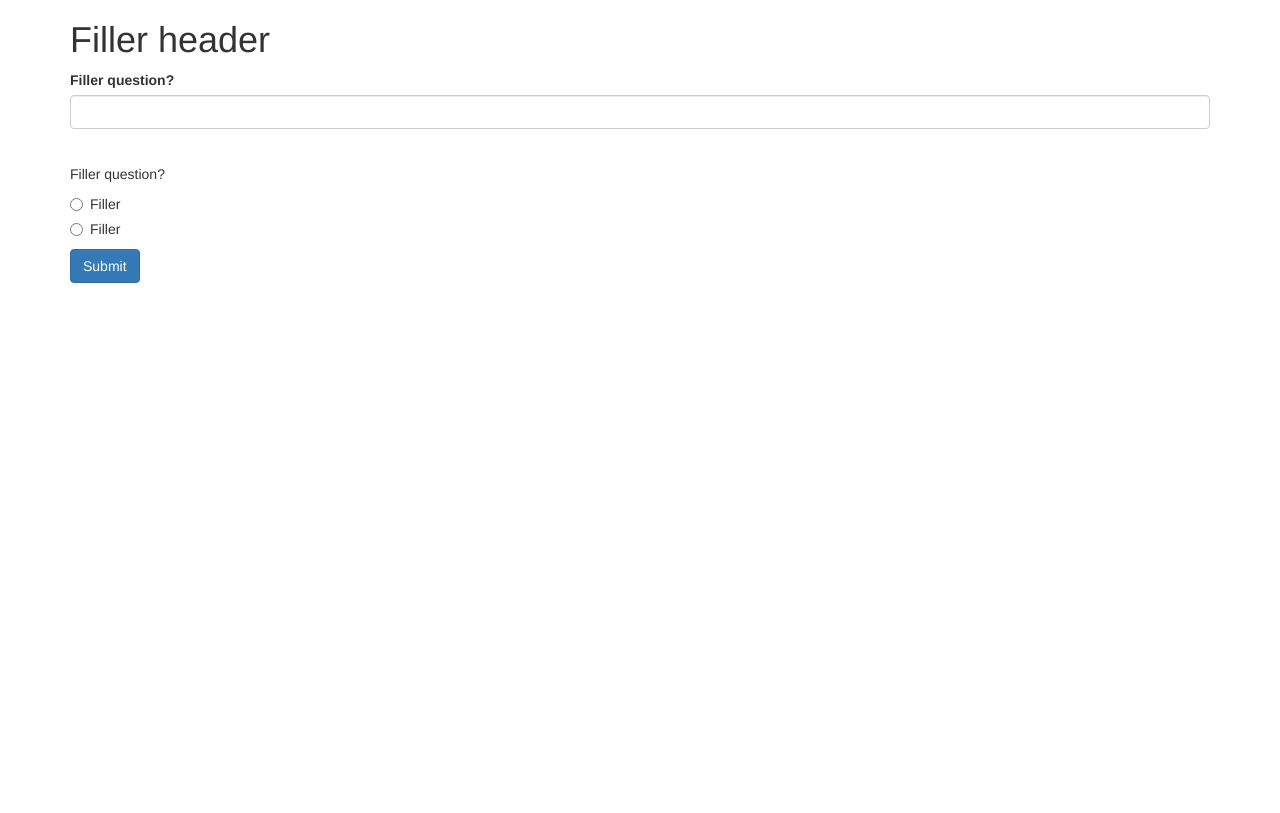
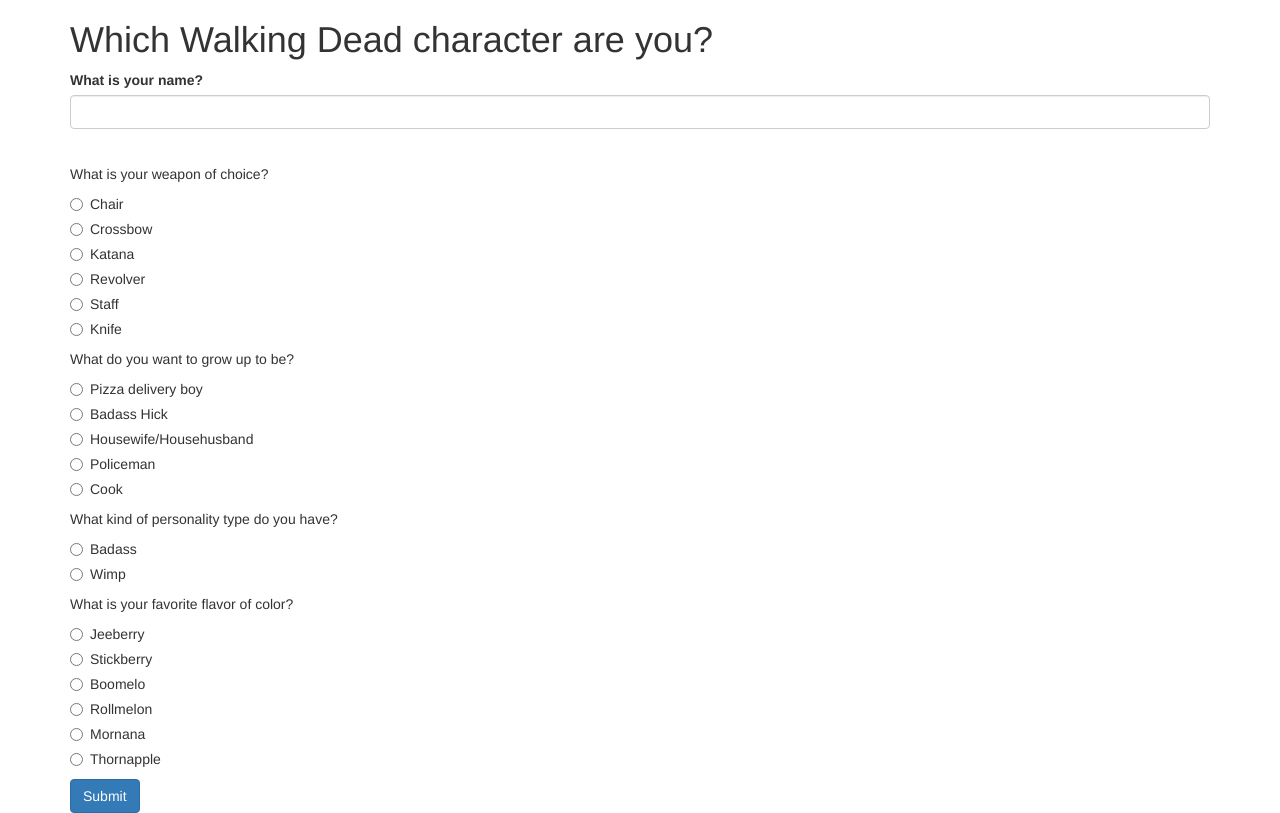
Before and after one commit to bryantwang1/what-character, a plain HTML site: page index.html in a window 1280 px wide. Drawn offline with Linux system fonts and the light colour scheme.

Commit message:
Add form options for Walking Dead character-related questions.

```diff
--- a/index.html
+++ b/index.html
@@ -9,29 +9,138 @@
   </head>
   <body>
     <div class="container">
-      <h1>Filler header</h1>
+      <h1>Which Walking Dead character are you?</h1>
 
-      <form id="filler">
+      <form id="walking-dead">
         <div class="form-group">
-          <label for="filler">Filler question?</label>
-          <input id="filler" class="form-control" type="text" aria-describedby="helpBlock1">
+          <label for="name">What is your name?</label>
+          <input id="name" class="form-control" type="text" aria-describedby="helpBlock1">
           <span id="helpBlock1" class="help-block"></span><br>
         </div>
 
-        <p id="radio-menu">Filler question?</p>
+        <p id="radio-menu">What is your weapon of choice?</p>
         <div class="radio">
           <label>
-            <input type="radio" name="fillername" value="filler">
-            Filler
+            <input type="radio" name="weapon" value="chair">
+            Chair
           </label>
         </div>
         <div class="radio">
           <label>
-            <input type="radio" name="fillername" value="filler">
-            Filler
+            <input type="radio" name="weapon" value="xbow">
+            Crossbow
+          </label>
+        </div>
+        <div class="radio">
+          <label>
+            <input type="radio" name="weapon" value="katana">
+            Katana
+          </label>
+        </div>
+        <div class="radio">
+          <label>
+            <input type="radio" name="weapon" value="revolver">
+            Revolver
+          </label>
+        </div>
+        <div class="radio">
+          <label>
+            <input type="radio" name="weapon" value="staff">
+            Staff
+          </label>
+        </div>
+        <div class="radio">
+          <label>
+            <input type="radio" name="weapon" value="knife">
+            Knife
+          </label>
+        </div>
+
+        <p id="radio-menu">What do you want to grow up to be?</p>
+        <div class="radio">
+          <label>
+            <input type="radio" name="job" value="delivery-boy">
+            Pizza delivery boy
+          </label>
+        </div>
+        <div class="radio">
+          <label>
+            <input type="radio" name="job" value="badass-hick">
+            Badass Hick
+          </label>
+        </div>
+        <div class="radio">
+          <label>
+            <input type="radio" name="job" value="house-spouse">
+            Housewife/Househusband
+          </label>
+        </div>
+        <div class="radio">
+          <label>
+            <input type="radio" name="job" value="cop">
+            Policeman
+          </label>
+        </div>
+        <div class="radio">
+          <label>
+            <input type="radio" name="job" value="cook">
+            Cook
+          </label>
+        </div>
+
+        <p id="radio-menu">What kind of personality type do you have?</p>
+        <div class="radio">
+          <label>
+            <input type="radio" name="personality" value="badass">
+            Badass
+          </label>
+        </div>
+        <div class="radio">
+          <label>
+            <input type="radio" name="personality" value="wimp">
+            Wimp
+          </label>
+        </div>
+
+        <p id="radio-menu">What is your favorite flavor of color?</p>
+        <div class="radio">
+          <label>
+            <input type="radio" name="color-flavor" value="jeeberry">
+            Jeeberry
+          </label>
+        </div>
+        <div class="radio">
+          <label>
+            <input type="radio" name="color-flavor" value="stickberry">
+            Stickberry
+          </label>
+        </div>
+        <div class="radio">
+          <label>
+            <input type="radio" name="color-flavor" value="boomelo">
+            Boomelo
+          </label>
+        </div>
+        <div class="radio">
+          <label>
+            <input type="radio" name="color-flavor" value="rollmelon">
+            Rollmelon
+          </label>
+        </div>
+        <div class="radio">
+          <label>
+            <input type="radio" name="color-flavor" value="mornana">
+            Mornana
+          </label>
+        </div>
+        <div class="radio">
+          <label>
+            <input type="radio" name="color-flavor" value="thornapple">
+            Thornapple
           </label>
         </div>
         <button type="submit" class="btn btn-primary">Submit</button>
+
       </form>
       <div class="results-show">
         <h1>You are:</h1>
--- a/js/scripts.js
+++ b/js/scripts.js
@@ -1,11 +1,15 @@
-var unicornParty;
-var dogParty;
+var glenn;
+var daryl;
+var michonne;
+var rick;
+var morgan;
+var carol;
+var coral;
 
 $(document).ready(function(){
   $("#political-beliefs").submit(function(event){
-    var userAge = parseInt($("#age").val())
-    var buttonColor = $("#btn-color").val().toLowerCase();
-    var color = $("input:radio[name=color]:checked").val();
+    var name = $("#name").val();
+    var weapon = $("input:radio[name=weapon]:checked").val();
     var animal = $("input:radio[name=animal]:checked").val();
     var flavor = $("input:radio[name=flavor]:checked").val();
     var communication = $("input:radio[name=communication]:checked").val();
```
